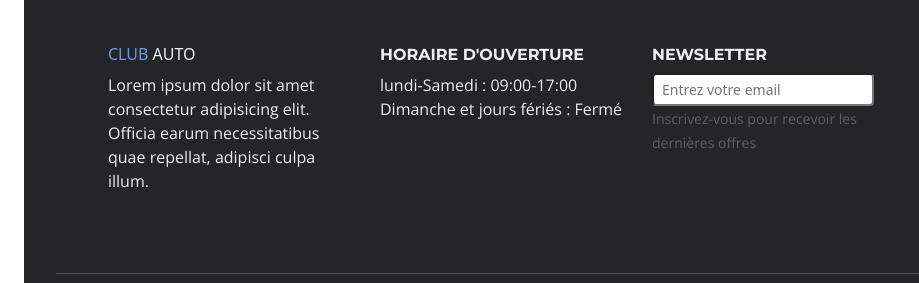
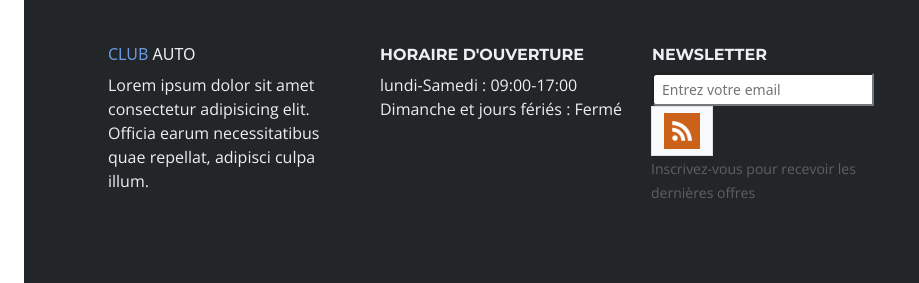
Before and after one commit to francois1984/SiteAutoClub, a plain HTML site: page index.html in a window 1280 px wide. Shown: the part 4443-4726 px from the top of the page, 0-919 px from the left. Drawn offline with nearby package versions, Linux system fonts and the light colour scheme.

Commit message:
mise en place de l'img du newsletter

```diff
--- a/index.html
+++ b/index.html
@@ -416,9 +416,10 @@
                             <div class="col">
                                 <h1 class="h6" style="font-family: 'Montserrat', sans-serif;">NEWSLETTER</h1>
                                 <div class="col-lg">
-                                    <div class="mb-3 form-floating">
+                                    <div class="mb-3 form-floating input-group ">
                                         <input type="text" name="email" id="email" class="form-control-sm " placeholder="Entrez votre email">
                                         <label for="email"></label>
+                                        <img src="/images/icone_newsletter_.png" alt="e-mail" class="input-group-text w-25" ><!-- je me suis arrêté là-->
                                         <div>
                                             <small class="form-text" style="color:#5e6163; font-family: 'Open Sans', sans-serif;">Inscrivez-vous pour recevoir les dernières offres</small>
                                         </div>
```
